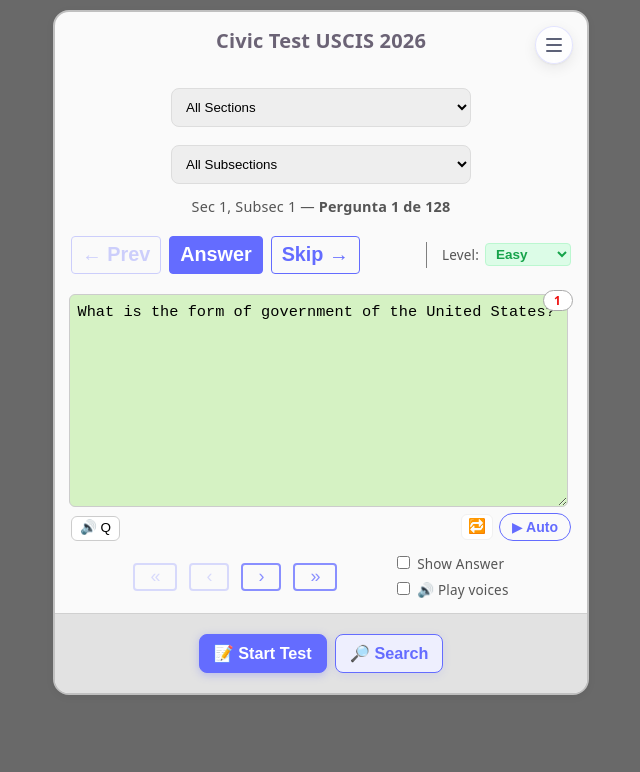
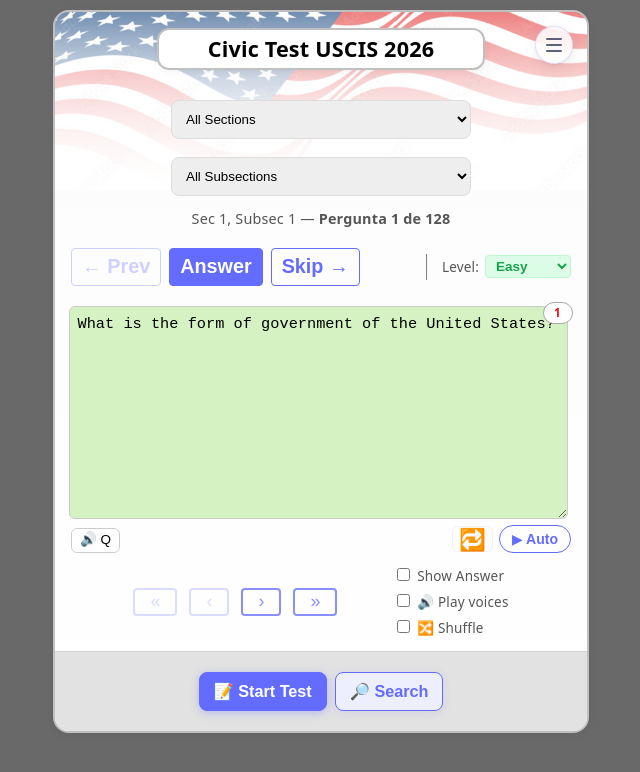
Before and after one commit to renatodaherbr-dotcom/civictest-usa, a React (Vite) app: page / in a window 1280 px wide. Shown: the top 772 px of the page, without its empty margins (319-959 px from the left). Built offline with nearby package versions, Linux system fonts and the light colour scheme.

Commit message:
suffle and bk image

```diff
--- a/src/App.jsx
+++ b/src/App.jsx
@@ -38,6 +38,10 @@
   const isRepeatingRef = useRef(false)
   const [timerTick, setTimerTick] = useState(0)
 
+  const [shuffleMode, setShuffleMode] = useState(false)
+  const [shuffleOrder, setShuffleOrder] = useState([])  // array of indices
+  const [shufflePos, setShufflePos] = useState(0)        // position in shuffleOrder
+
   const mountedRef = useRef(false)
   const { getEdit, saveEdit, clearEdit } = useEdits()
   useEffect(() => { localStorage.setItem("civic_db", dbFile) }, [dbFile])
@@ -75,6 +79,7 @@
     setOpcao_ss("0")
     setIndex(0)
     setMostrarResposta(false)
+    setShuffleMode(false)
     setLevelFilter("all")
     stop()
   }
@@ -94,9 +99,9 @@
     return perguntasFiltradas.filter(q => getLevel(q.id_number) === levelFilter)
   }, [perguntasFiltradas, levelFilter, getLevel])  // ← ) aqui!
 
-  const indexAtual = perguntasVisiveis.length > 0
-    ? Math.min(index, perguntasVisiveis.length - 1)
-    : 0
+  const indexAtual = shuffleMode
+    ? shuffleOrder[shufflePos] ?? 0
+    : (perguntasVisiveis.length > 0 ? Math.min(index, perguntasVisiveis.length - 1) : 0)
 
   const perguntaAtual = perguntasVisiveis[indexAtual]
 
@@ -108,10 +113,44 @@
   const texto_a = getEdit(questionId) ?? texto_a_original  // ✅ sem erro
 
   // Funções de navegação
-  const primeira = () => setIndex(0)
-  const ultima = () => setIndex(perguntasVisiveis.length - 1)
-  const proxima = () => setIndex(prev => Math.min(prev + 1, perguntasVisiveis.length - 1))
-  const anterior = () => setIndex(prev => Math.max(prev - 1, 0))
+  const primeira = () => {
+    if (shuffleMode) {
+      setShufflePos(0)
+      setIndex(shuffleOrder[0])
+    } else {
+      setIndex(0)
+    }
+  }
+
+  const ultima = () => {
+    if (shuffleMode) {
+      const last = shuffleOrder.length - 1
+      setShufflePos(last)
+      setIndex(shuffleOrder[last])
+    } else {
+      setIndex(perguntasVisiveis.length - 1)
+    }
+  }
+  const proxima = () => {
+    if (shuffleMode) {
+      const next = shufflePos + 1
+      if (next >= shuffleOrder.length) return
+      setShufflePos(next)
+      setIndex(shuffleOrder[next])
+    } else {
+      setIndex(prev => Math.min(prev + 1, perguntasVisiveis.length - 1))
+    }
+  }
+  const anterior = () => {
+    if (shuffleMode) {
+      const prev = shufflePos - 1
+      if (prev < 0) return
+      setShufflePos(prev)
+      setIndex(shuffleOrder[prev])
+    } else {
+      setIndex(prev => Math.max(prev - 1, 0))
+    }
+  }
 
   // Versões que resetam a resposta ao navegar
   const proximaComReset = () => {
@@ -208,8 +247,6 @@
     if (speaking) return
     if (isRepeatingRef.current) return
 
-    const isLast = indexAtual >= perguntasVisiveis.length - 1
-
     if (!mostrarResposta) {
       // Q audio finished → start Q wait
       const t = setTimeout(() => {
@@ -303,6 +340,43 @@
     reader.readAsText(file)
   }
 
+  const buildShuffle = (length) => {
+    const arr = Array.from({ length }, (_, i) => i)
+    for (let i = arr.length - 1; i > 0; i--) {
+      const j = Math.floor(Math.random() * (i + 1));
+      [arr[i], arr[j]] = [arr[j], arr[i]]
+    }
+    return arr
+  }
+
+  const toggleShuffle = () => {
+    if (shuffleMode) {
+      setShuffleMode(false)
+      setShuffleOrder([])
+      setShufflePos(0)
+    } else {
+      const order = buildShuffle(perguntasVisiveis.length)
+      setShuffleOrder(order)
+      setShufflePos(0)
+      setMostrarResposta(false)
+      setShuffleMode(true)     // ← set last
+      // remove setIndex(order[0]) — indexAtual handles it below
+    }
+  }
+
+  useEffect(() => {
+    if (!shuffleMode) return
+    const order = buildShuffle(perguntasVisiveis.length)
+    setShuffleOrder(order)
+    setShufflePos(0)
+  }, [perguntasVisiveis])
+
+  const isFirst = shuffleMode
+    ? shuffleOrder.length === 0 || shufflePos === 0
+    : indexAtual === 0
+  const isLast = shuffleMode
+    ? shuffleOrder.length === 0 || shufflePos >= shuffleOrder.length - 1
+    : indexAtual >= perguntasVisiveis.length - 1
 
   return (
     <>
@@ -325,7 +399,7 @@
           timerQ={timerQ} onTimerQ={setTimerQ}   // ← ADD
           timerA={timerA} onTimerA={setTimerA}   // ← ADD
         />
-        <div><h3>Civic Test USCIS 2026</h3></div>
+        <div><h3 className="civic-test-title">Civic Test USCIS 2026</h3></div>
 
         {/* SELECTORS */}
         {/* DATABASE SELECTOR */}
@@ -362,9 +436,11 @@
             : "Nenhuma Sec/Subsec"}
           {" "}—{" "}
           <strong>
-          {perguntasVisiveis.length > 0
-            ? `Pergunta ${indexAtual + 1} de ${perguntasVisiveis.length}`
-            : "Nenhuma pergunta"}
+            {perguntasVisiveis.length > 0
+              ? shuffleMode
+                ? `Shuffle ${shufflePos + 1} of ${shuffleOrder.length}`
+                : `Pergunta ${indexAtual + 1} de ${perguntasVisiveis.length}`
+              : "Nenhuma pergunta"}
           </strong>
         </div>
 
@@ -374,7 +450,7 @@
             ref={tipPrev}
             className="btn-prev"
             onClick={anteriorComReset}
-            disabled={indexAtual === 0}>
+            disabled={isFirst}>
             <span className="btn-arrow">← </span>Prev
           </button>
 
@@ -382,7 +458,7 @@
             ref={tipAnswer}
             className={mostrarResposta ? "btn-nextq" : "btn-answer"}
             onClick={handleAnswer}
-            disabled={mostrarResposta && indexAtual >= perguntasVisiveis.length - 1}>
+            disabled={mostrarResposta && isLast}>
             {mostrarResposta ? "Next Q" : "Answer"}
           </button>
 
@@ -390,7 +466,7 @@
             ref={tipSkip}
             className="btn-next"
             onClick={proximaComReset}
-            disabled={indexAtual >= perguntasVisiveis.length - 1}>
+            disabled={isLast}>
             Skip<span className="btn-arrow"> →</span>
           </button>
 
@@ -532,21 +608,21 @@
 
         {/* BOTÕES DE NAVEGAÇÃO */}
         <div className="botao-section">
-          <button onClick={primeira} disabled={indexAtual === 0}>«</button>
+          <button onClick={primeira} disabled={isFirst}>«</button>
           <button
-            onClick={anterior} disabled={indexAtual === 0}
+            onClick={anterior} disabled={isFirst}
             onMouseDown={() => startAuto(anterior)}
             onMouseUp={stopAuto}
             onMouseLeave={stopAuto}
           >‹</button>
           <button onClick={proxima}
-            disabled={indexAtual >= perguntasVisiveis.length - 1}
+            disabled={isLast}
             onMouseDown={() => startAuto(proxima)}
             onMouseUp={stopAuto}
             onMouseLeave={stopAuto}
           >›</button>
           <button onClick={ultima}
-            disabled={indexAtual >= perguntasVisiveis.length - 1}>»</button>
+            disabled={isLast}>»</button>
 
           {/* CHECKBOX MOSTRAR RESPOSTA */}
           <div className="checkbox-col">
@@ -572,6 +648,16 @@
                 {" "}🔊 Play voices
               </label>
             )}
+
+            <label className="checkbox-resposta">
+              <input
+                type="checkbox"
+                checked={shuffleMode}
+                onChange={toggleShuffle}
+              />
+              {" "}🔀 Shuffle
+            </label>
+
           </div>
 
         </div>
--- a/src/app.css
+++ b/src/app.css
@@ -16,6 +16,12 @@
   padding: 16px;
   background-color: #fafafa;
   box-shadow: 0 2px 8px rgba(0,0,0,0.05);
+  background-image:
+    linear-gradient(rgba(255,255,255,0.38), rgba(255,255,255,0.98)),
+    url('/public/top_flag.png');
+  background-size: 100% auto;
+  background-repeat: no-repeat;
+  background-position: top center;
 
   display: flex;
   flex-direction: column;
@@ -34,7 +40,17 @@
   resize: vertical;         /* usuário só pode mudar altura */
   box-sizing: border-box;   /* inclui padding e borda no width */
 }
-
+.civic-test-title {
+    color: black;
+    background: white;
+    padding: 5px 49px;
+    border-radius: 12px;
+    font-size: 1.2rem;
+    font-weight: 600;
+    border: 2px solid #c0c0c0;
+    box-shadow: 0 2px 8px rgba(0,0,0,0.05);
+    margin: 0;
+}
 .status-bar {
   display: flex;
   flex-direction: row;
@@ -592,7 +608,7 @@
   border: 0.1px solid #f1f1f1;
   border-radius: 6px;
   background: rgba(255,255,255,0.85);
-  font-size: 0.8rem;
+  font-size: 1.2rem;
   cursor: pointer;
   transition: border-color 0.15s, background 0.15s;
 }
```
Also changed, not shown: public/top_flag.png (added).
